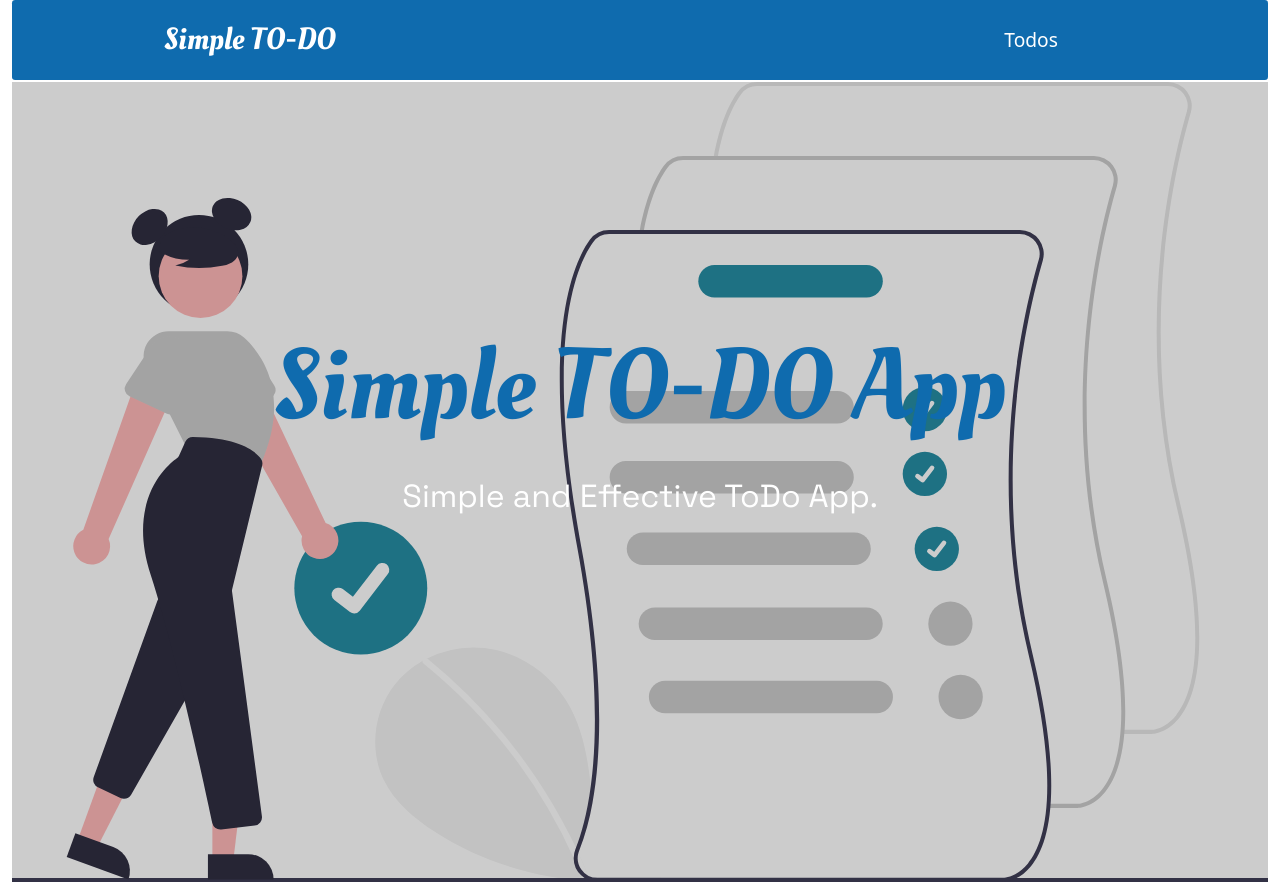
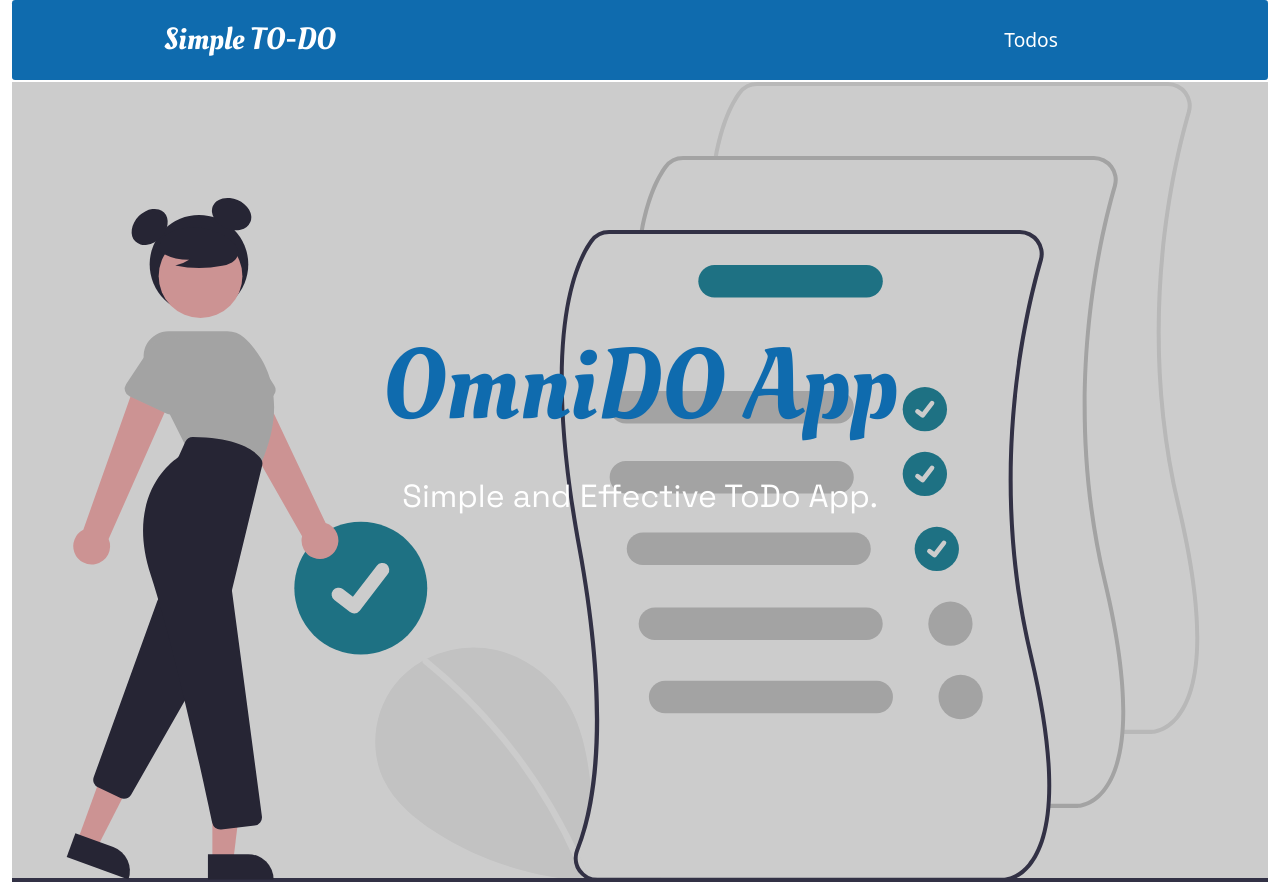
Before and after one commit to Felix-Barosio/Omnido, a React (Create React App) app in the folder client/: page / in a window 1280 px wide. Built offline with nearby package versions, Linux system fonts and the light colour scheme.

Commit message:
updated: header

```diff
--- a/client/src/components/Home.js
+++ b/client/src/components/Home.js
@@ -4,7 +4,7 @@ function Home() {
     return (
         <div>
             <div className='home-container'>
-                <h1>Simple TO-DO App</h1>
+                <h1>OmniDO App</h1>
                 <p>Simple and Effective ToDo App.</p>
             </div>
         </div>
```
